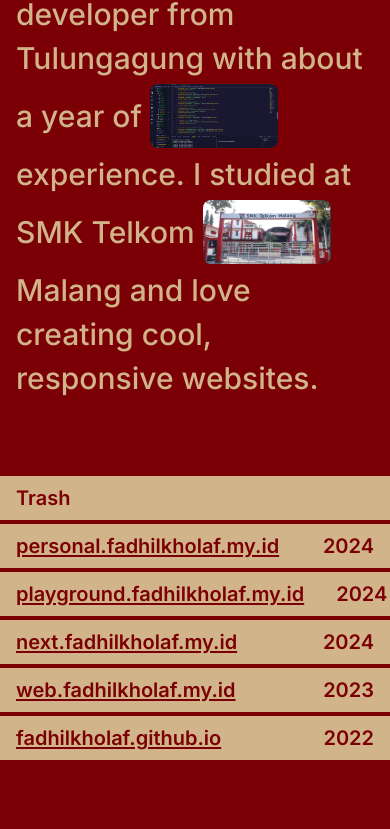
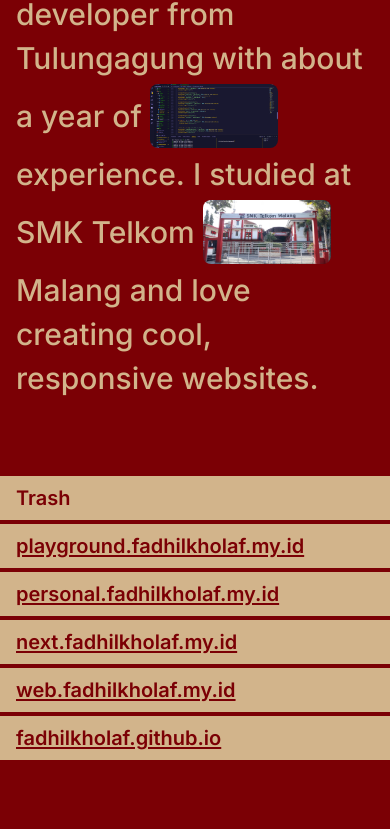
Before and after one commit to fadhilkholaf/fadhilkholaf.my.id, a Next.js app: page / in a window 390 px wide. Shown: the part 1141-1970 px from the top of the page. Built offline with nearby package versions, Linux system fonts and the light colour scheme.

Commit message:
feat: adding some animation and page optimization

```diff
--- a/src/app/layout.tsx
+++ b/src/app/layout.tsx
@@ -11,6 +11,7 @@ const inter = Inter({ subsets: ["latin"] });
 
 export const metadata: Metadata = {
   title: "Fadhil Kholaf",
+  description: "Muhammad Fadhil Kholaf",
 };
 
 export default function RootLayout({
--- a/src/components/About.tsx
+++ b/src/components/About.tsx
@@ -4,7 +4,7 @@ const About = () => {
   return (
     <section className="flex flex-col items-center py-8">
       <article className="w-full max-w-[1024px] p-4 text-3xl sm:text-5xl flex flex-col gap-y-16 font-medium">
-        <p className="flex items-center gap-2 sm:gap-4 flex-wrap">
+        <h1 className="flex items-center gap-2 sm:gap-4 flex-wrap">
           <span>Hey,</span>
           <span>I’m</span>
           <span>Muhammad</span>
@@ -19,7 +19,7 @@ const About = () => {
             />
           </span>
           <span>Kholaf!</span>
-        </p>
+        </h1>
         <p className="flex items-center gap-2 sm:gap-4 flex-wrap">
           <span>I’m</span>
           <span>a</span>
--- a/src/components/Global/Cursor.tsx
+++ b/src/components/Global/Cursor.tsx
@@ -29,7 +29,7 @@ const Cursor = () => {
 
   return (
     <video
-      className="h-16 w-16 object-cover fixed -translate-x-8 -translate-y-8 transition-all ease-out mix-blend-overlay contrast-200 z-[999] pointer-events-none"
+      className="h-16 w-16 object-cover fixed -translate-x-8 -translate-y-8 transition-all ease-out mix-blend-exclusion contrast-200 z-[999] pointer-events-none"
       style={{ top: cursor.y, left: cursor.x }}
       autoPlay
       loop
--- a/src/components/Trash.tsx
+++ b/src/components/Trash.tsx
@@ -2,67 +2,67 @@ const Trash = () => {
   return (
     <section className="flex flex-col items-center text-foreground text-xl font-semibold py-8">
       <ul className="w-full max-w-[1024px] flex flex-col gap-y-1">
-        <li className="flex text-wrap gap-x-8 justify-between bg-background px-4 py-2">
+        <li className="flex text-wrap gap-x-8 justify-between bg-background px-4 py-2 hover:bg-foreground hover:text-background transition-all ease-out">
           <span>Trash</span>
+        </li>
+        <li>
+          <a
+            href="https://playground.fadhilkholaf.my.id"
+            target="_blank"
+            className="flex text-wrap gap-x-8 justify-between bg-background px-4 py-2 hover:bg-foreground hover:text-background transition-all ease-out"
+          >
+            <span className="underline underline-offset-2">
+              playground.fadhilkholaf.my.id
+            </span>
+            <span className="hidden sm:block">2024</span>
+          </a>
         </li>
         <li>
           <a
             href="https://personal.fadhilkholaf.my.id"
             target="_blank"
-            className="flex text-wrap gap-x-8 justify-between bg-background px-4 py-2"
+            className="flex text-wrap gap-x-8 justify-between bg-background px-4 py-2 hover:bg-foreground hover:text-background transition-all ease-out"
           >
             <span className="underline underline-offset-2">
               personal.fadhilkholaf.my.id
             </span>
-            <span>2024</span>
-          </a>
-        </li>
-        <li>
-          <a
-            href="https://playground.fadhilkholaf.my.id"
-            target="_blank"
-            className="flex text-wrap gap-x-8 justify-between bg-background px-4 py-2"
-          >
-            <span className="underline underline-offset-2">
-              playground.fadhilkholaf.my.id
-            </span>
-            <span>2024</span>
+            <span className="hidden sm:block">2024</span>
           </a>
         </li>
         <li>
           <a
             href="https://next.fadhilkholaf.my.id"
             target="_blank"
-            className="flex text-wrap gap-x-8 justify-between bg-background px-4 py-2"
+            className="flex text-wrap gap-x-8 justify-between bg-background px-4 py-2 hover:bg-foreground hover:text-background transition-all ease-out"
           >
             <span className="underline underline-offset-2">
               next.fadhilkholaf.my.id
             </span>
-            <span>2024</span>
+            <span className="hidden sm:block">2024</span>
           </a>
         </li>
         <li>
           <a
             href="https://web.fadhilkholaf.my.id"
             target="_blank"
-            className="flex text-wrap gap-x-8 justify-between bg-background px-4 py-2"
+            className="flex text-wrap gap-x-8 justify-between bg-background px-4 py-2 hover:bg-foreground hover:text-background transition-all ease-out"
           >
             <span className="underline underline-offset-2">
               web.fadhilkholaf.my.id
             </span>
-            <span>2023</span>
+            <span className="hidden sm:block">2023</span>
           </a>
         </li>
         <li>
           <a
             href="https://fadhilkholaf.github.io"
             target="_blank"
-            className="flex text-wrap gap-x-8 justify-between bg-background px-4 py-2"
+            className="flex text-wrap gap-x-8 justify-between bg-background px-4 py-2 hover:bg-foreground hover:text-background transition-all ease-out"
           >
             <span className="underline underline-offset-2">
               fadhilkholaf.github.io
             </span>
-            <span>2022</span>
+            <span className="hidden sm:block">2022</span>
           </a>
         </li>
       </ul>
```
Also changed, not shown: src/components/Contact.tsx (+6 -6 lines).
